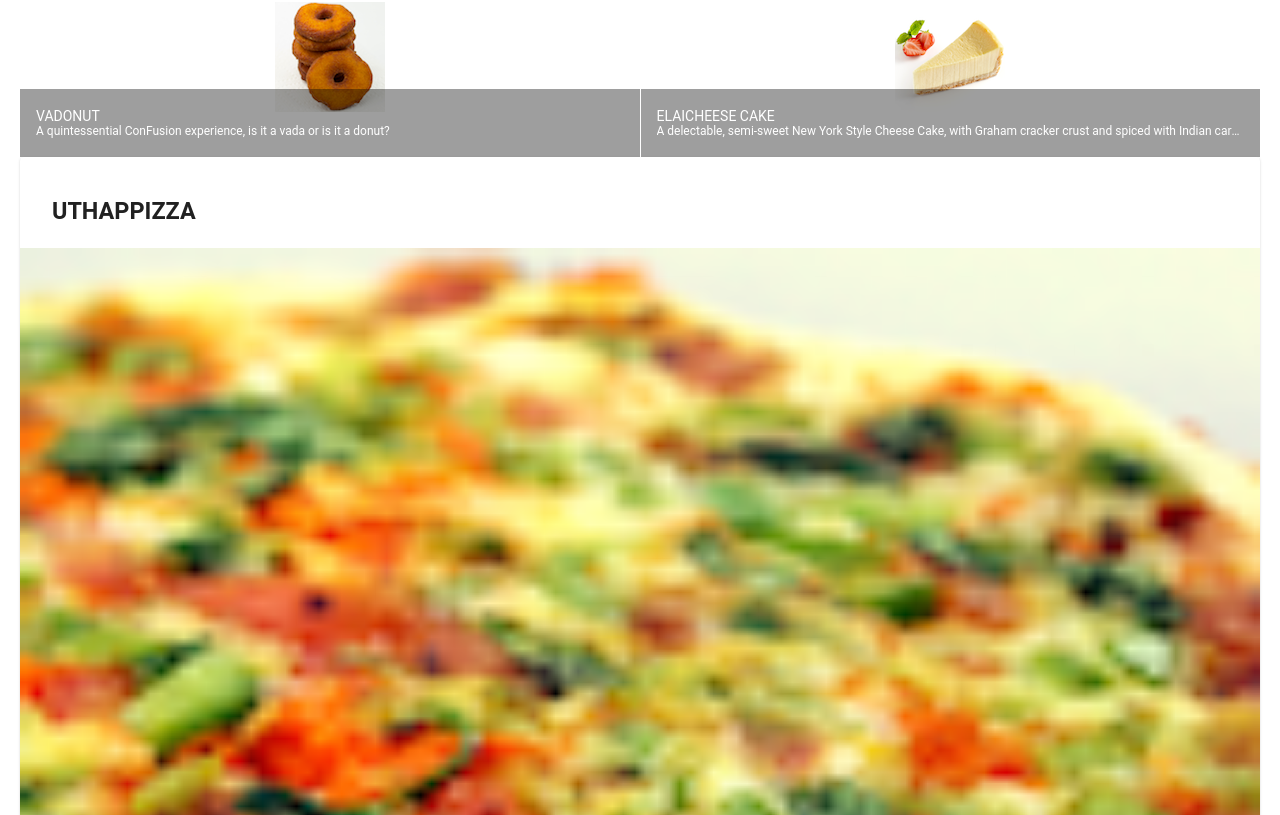
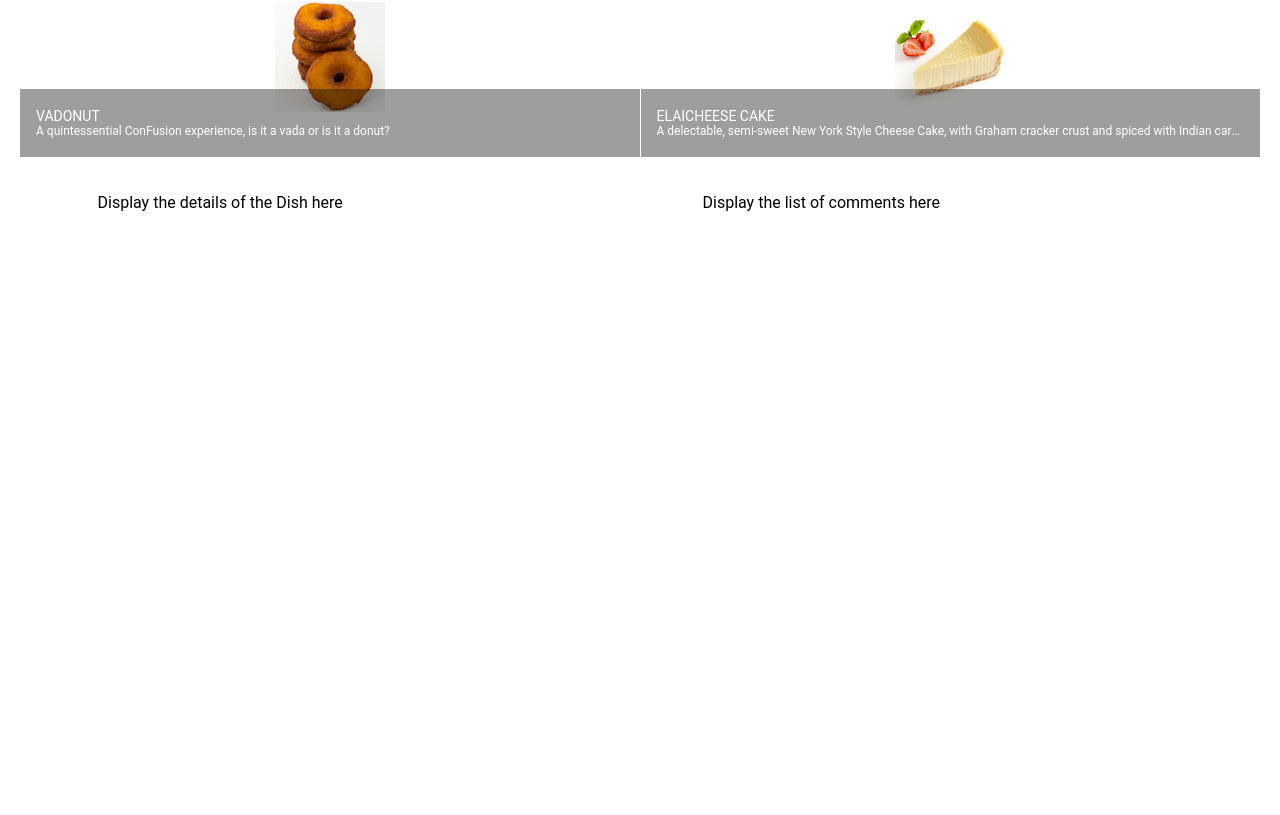
Before and after one commit to jfquevedol21/coursera-angular, an Angular app in the folder Angular/conFusion/: page / in a window 1280 px wide. Shown: the part 397-1212 px from the top of the page. After the commit the page ends 800 px from the top, so only its background shows below. Built offline with nearby package versions, Linux system fonts and the light colour scheme.

Commit message:
angular assignment 1

```diff
--- a/Angular/conFusion/src/app/dishdetail/dishdetail.component.html
+++ b/Angular/conFusion/src/app/dishdetail/dishdetail.component.html
@@ -1 +1,17 @@
-<p>dishdetail works!</p>
+<div class="container"
+    fxLayout="row"
+    fxLayout.sm="column"
+    fxLayout.xs="column"
+    fxLayoutAlign.gt-md="space-around center"
+    fxLayoutGap="10px"
+    fxLayoutGap.xs="0">
+
+  <div fxFlex="40">
+    <p>Display the details of the Dish here</p>
+  </div>
+
+  <div fxFlex="40">
+    <p>Display the list of comments here</p>
+  </div>
+
+</div>
--- a/Angular/conFusion/src/app/menu/menu.component.html
+++ b/Angular/conFusion/src/app/menu/menu.component.html
@@ -21,18 +21,7 @@
   </div>
 
 
-  <div fxFlex *ngIf="selectedDish">
-    <mat-card>
-        <mat-card-header>
-            <mat-card-title>
-                <h3>{{selectedDish.name | uppercase}}</h3>
-            </mat-card-title>
-        </mat-card-header>
-        <img mat-card-image src={{selectedDish.image}} alt={{selectedDish.name}}>
-        <mat-card-content>
-            <p>{{selectedDish.description}}</p>
-        </mat-card-content>
-    </mat-card>
-  </div>
+
+  <app-dishdetail></app-dishdetail>
 
 </div>
```
